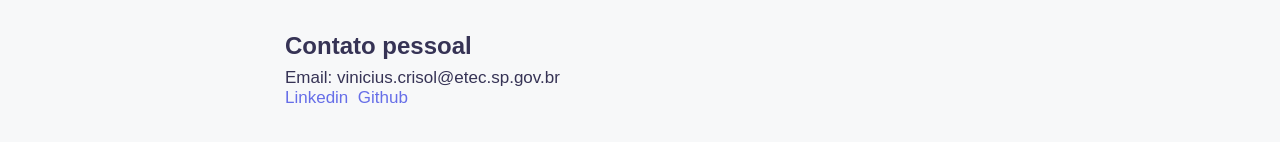
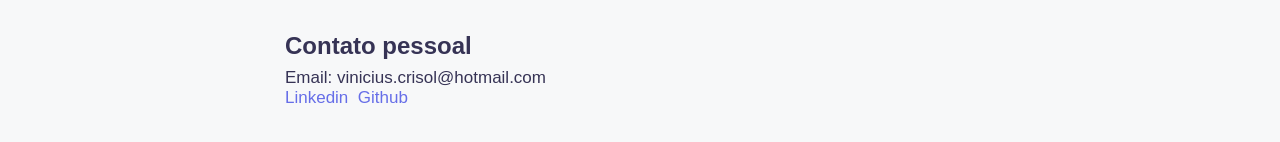
Before and after one commit to ViniciusCrisol/crisol.me, a Next.js app: page /contact in a window 1280 px wide. Shown: the part 312-454 px from the top of the page. Built offline with nearby package versions, Linux system fonts and the light colour scheme.

Commit message:
E-mail fix

```diff
--- a/components/pages/Contact/index.tsx
+++ b/components/pages/Contact/index.tsx
@@ -23,7 +23,7 @@ const Contact: React.FC = () => (
 
     <h1>Contato pessoal</h1>
     <p>
-      Email: vinicius.crisol@etec.sp.gov.br
+      Email: vinicius.crisol@hotmail.com
       <br />
       <a href={linkedin} target='_blank'>
         Linkedin
```
